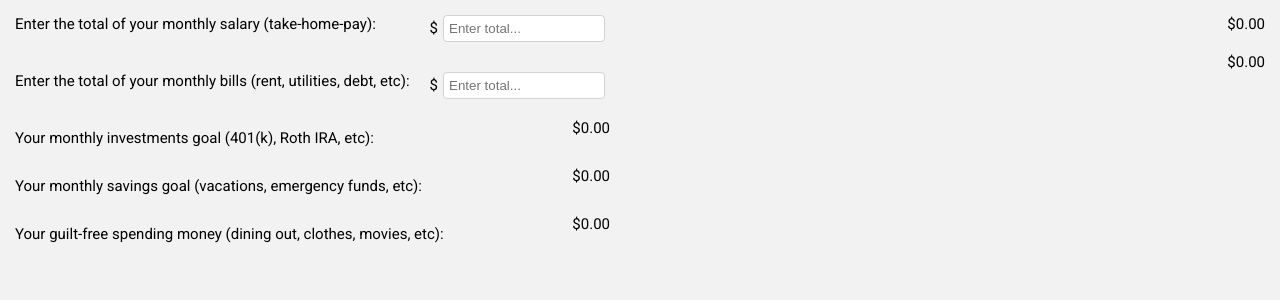
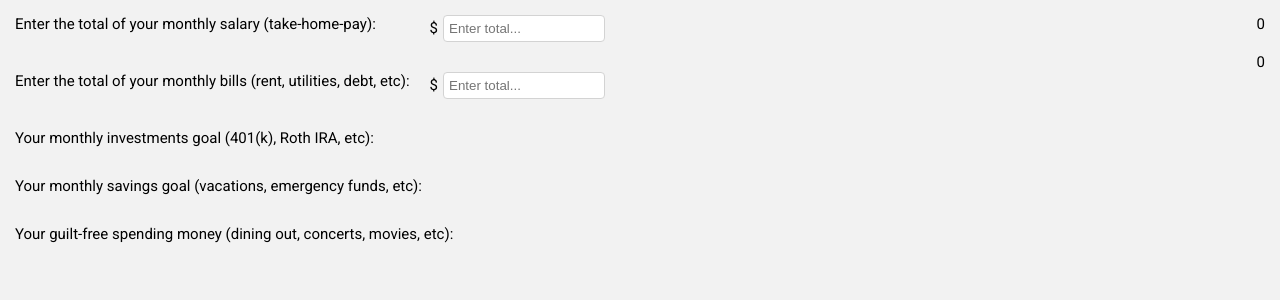
Before and after one commit to megdadkins7/teach-rich, a React (Create React App) app: page / in a window 1280 px wide. Shown: the top 300 px of the page. Built offline with nearby package versions, Linux system fonts and the light colour scheme.

Commit message:
basic math logic working, display logic needs work, decimal logic needed

```diff
--- a/src/components/FixedCostsCard.js
+++ b/src/components/FixedCostsCard.js
@@ -1,5 +1,7 @@
 import React from 'react'
 import styled from 'styled-components'
+
+import { numToCurrency } from '../data'
 
 const StyledFixedCostsCard = styled.div`
   margin: 10px;
@@ -9,7 +11,7 @@ const StyledFixedCostsCard = styled.div`
 function FixedCostsCard({ fixed }) {
   return (
     <StyledFixedCostsCard>
-      <div className='FixedWrapper'>${fixed}.00</div>
+      <div className='FixedWrapper'>{fixed}</div>
     </StyledFixedCostsCard>
   )
 }
--- a/src/components/GuiltFree.js
+++ b/src/components/GuiltFree.js
@@ -1,15 +1,13 @@
 import React from 'react'
-
-import { numToCurrency } from '../data'
 
 import { StyledInfoInput } from '../styles/InfoInput'
 
-function GuiltFree() {
+function GuiltFree({ salary, fixed, investments, savings, spending, getSpending}) {
   return (
     <StyledInfoInput>
-      <span className='Info'>Your guilt-free spending money (dining out, clothes, movies, etc):</span>
+      <span className='Info'>Your guilt-free spending money (dining out, concerts, movies, etc):</span>
       <div className='DollarWrapper'>
-        <span className='Dollar'>{numToCurrency(0)}</span>
+        <span className='Dollar'>{getSpending(salary, fixed, investments, savings, spending)}</span>
       </div>
     </StyledInfoInput>
   )
--- a/src/components/Investments.js
+++ b/src/components/Investments.js
@@ -1,15 +1,14 @@
 import React from 'react'
-
-import { numToCurrency } from '../data'
 
 import { StyledInfoInput } from '../styles/InfoInput'
 
-function Investments() {
+
+function Investments({ salary, fixed, investments, getInvestments}) {
   return (
     <StyledInfoInput>
       <span className='Info'>Your monthly investments goal (401(k), Roth IRA, etc):</span>
       <div className='DollarWrapper'>
-        <span className='Dollar'>{numToCurrency(0)}</span>
+        <span className='Dollar'>{getInvestments(salary, fixed, investments)}</span>
       </div>
     </StyledInfoInput>
   )
--- a/src/components/SalaryCard.js
+++ b/src/components/SalaryCard.js
@@ -1,5 +1,7 @@
 import React from 'react'
 import styled from 'styled-components'
+
+import { numToCurrency } from '../data'
 
 const StyledSalaryCard = styled.div`
   margin: 10px;
@@ -9,7 +11,7 @@ const StyledSalaryCard = styled.div`
 function SalaryCard({ salary }) {
   return (
     <StyledSalaryCard>
-      <div className='SalaryWrapper'>${salary}.00</div>
+      <div className='SalaryWrapper'>{salary}</div>
     </StyledSalaryCard>
   )
 }
--- a/src/components/SavingsGoals.js
+++ b/src/components/SavingsGoals.js
@@ -4,12 +4,12 @@ import { numToCurrency } from '../data'
 
 import { StyledInfoInput } from '../styles/InfoInput'
 
-function SavingsGoals() {
+function SavingsGoals({ salary, fixed, investments, savings, getSavings}) {
   return (
     <StyledInfoInput>
       <span className='Info'>Your monthly savings goal (vacations, emergency funds, etc):</span>
       <div className='DollarWrapper'>
-        <span className='Dollar'>{numToCurrency(0)}</span>
+        <span className='Dollar'>{getSavings(salary, fixed, investments, savings)}</span>
       </div>
     </StyledInfoInput>
   )
--- a/src/components/SpendingList.js
+++ b/src/components/SpendingList.js
@@ -34,28 +34,28 @@ function SpendingList() {
     const newFixed = money;
     setFixed(newFixed)
   }
-  //const getInvestments = (salary, fixed) {
-  //  const newInvest = (salary - fixed) * .1
-  //  setInvest(newInvest)
-  //}
+  const getInvestments = (salary, fixed) => {
+    const newInvestments = (salary - fixed) * .1
+    setInvestments(newInvestments)
+  }
 
-  //const getSavings = (salary, fixed, investments) {
-  //  const newSavings = (salary - fixed - investments) * .05
-  //  setSavings(newSavings)
-  //}
+  const getSavings = (salary, fixed, investments) => {
+   const newSavings = (salary - fixed - investments) * .05
+   setSavings(newSavings)
+  }
 
-  //const getSpending = (salary, fixed, investments, savings) {
-  //  const newSpending = (salary - fixed - investments - savings) * .2
-  //  setSpending(newSpending)
-  //}
+  const getSpending = (salary, fixed, investments, savings) => {
+   const newSpending = (salary - fixed - investments - savings) * .2
+   setSpending(newSpending)
+  }
   return (
     <StyledSpendingList>
       <div className='ListWrapper'>
         <Salary salary={salary} addSalary={addSalary} />
         <FixedCosts fixed={fixed} addFixedCosts={addFixedCosts} />
-        <Investments />
-        <SavingsGoals />
-        <GuiltFree />
+        <Investments salary={salary} fixed={fixed} investments={investments} getInvestments={getInvestments} />
+        <SavingsGoals salary={salary} fixed={fixed} investments={investments} savings={savings} getSavings={getSavings} />
+        <GuiltFree salary={salary} fixed={fixed} investments={investments} savings={savings} spending={spending} getSpending={getSpending} />
       </div>
       <div className='CardWrapper'>
         <SalaryCard salary={salary} />
--- a/src/data.js
+++ b/src/data.js
@@ -1,9 +1,3 @@
-export const spendingCategories = [
-    {name: 'fixedCosts', min: .5, max: .6},
-    {name: 'investments', min: .1, max: .1},
-    {name: 'savings', min: .05, max: .1},
-    {name: 'guiltFree', min: .2, max: .35}
-]
 export function numToCurrency(num) {
   return `$${num.toFixed(2)}`
 }
@@ -23,4 +17,11 @@ write functions to calculate each percentage from take-home-pay entered.
 ...only salary and fixed costs need input
 
 ... the rest are calculated
+
+// export const spendingCategories = [
+//     {name: 'fixedCosts', min: .5, max: .6},
+//     {name: 'investments', min: .1, max: .1},
+//     {name: 'savings', min: .05, max: .1},
+//     {name: 'guiltFree', min: .2, max: .35}
+// ]
 */
```
